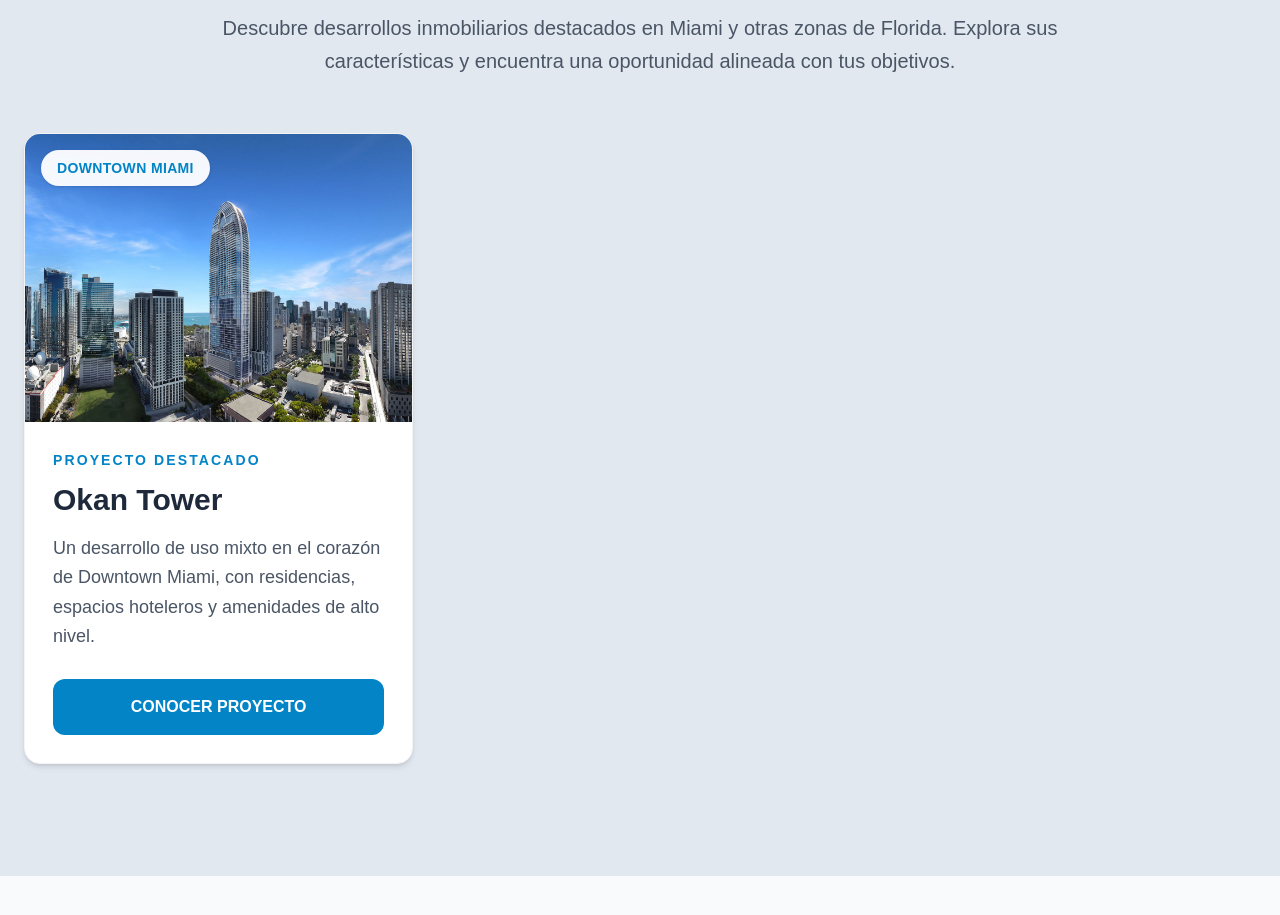
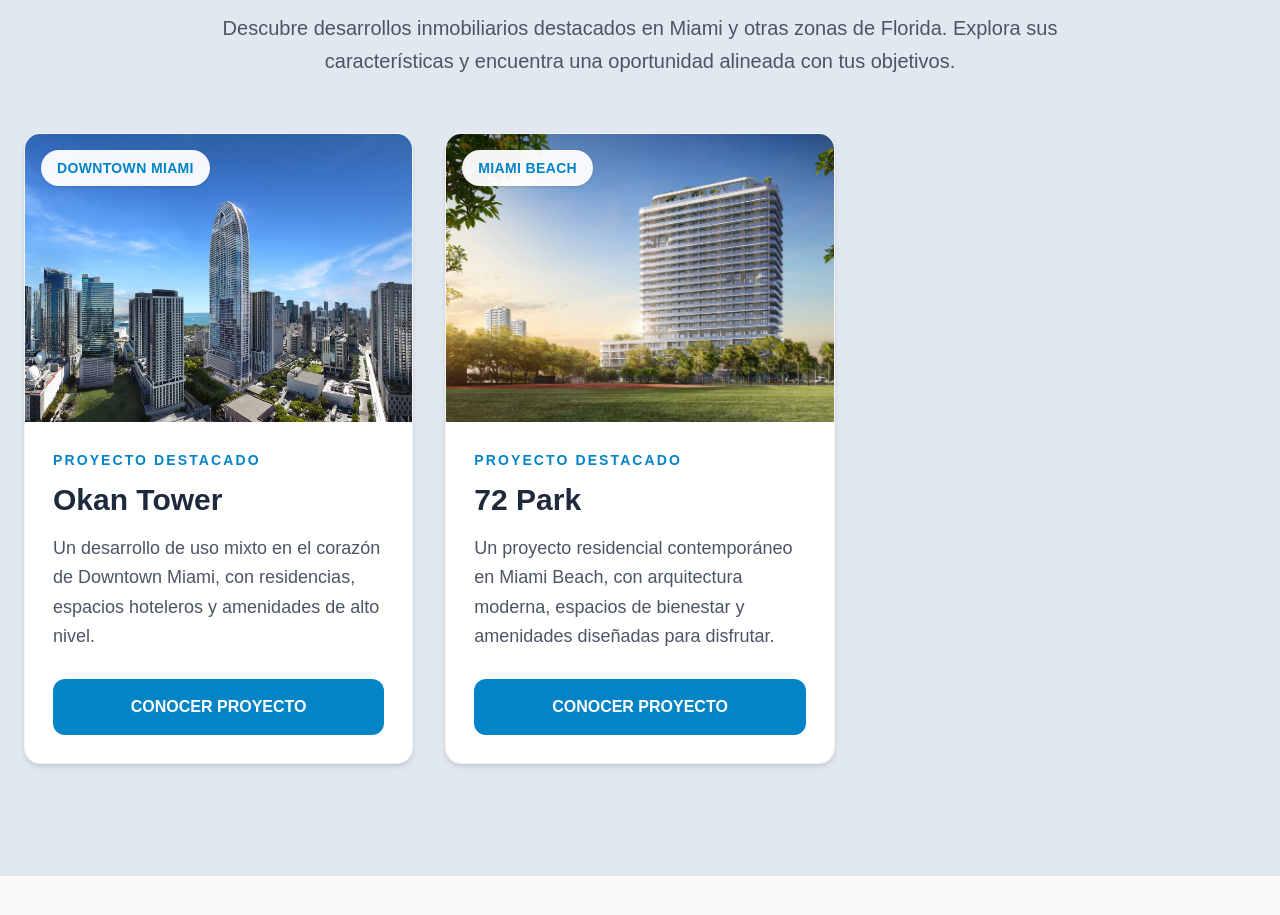
Before and after one commit to omarpul5/yadira-realtor, a Next.js app: page / in a window 1280 px wide. Shown: the part 960-1875 px from the top of the page. Built offline with nearby package versions, Linux system fonts and the light colour scheme; no server answers; the database is empty.

Commit message:
Actualizar sección de proyectos de inversión

```diff
--- a/src/app/RealEstateContent.tsx
+++ b/src/app/RealEstateContent.tsx
@@ -269,6 +269,7 @@ useEffect(() => {
 
 
 
+
 {/* PROYECTOS DE INVERSIÓN */}
 <section id="projects" className="scroll-mt-24 bg-[#E2E8F0] px-6 pt-12 pb-24 md:pt-16 md:pb-28">
   <div className="mx-auto max-w-7xl">
@@ -288,6 +289,8 @@ useEffect(() => {
     </div>
 
     <div className="mx-auto grid max-w-md gap-8 md:max-w-none md:grid-cols-2 lg:grid-cols-3">
+
+      {/* OKAN TOWER */}
       <article className="group overflow-hidden rounded-2xl border border-gray-100 bg-white shadow-md transition-all duration-300 hover:-translate-y-2 hover:shadow-xl">
         <Link href="/proyectos/okan-tower" className="block">
           <div className="relative h-72 overflow-hidden">
@@ -323,9 +326,48 @@ useEffect(() => {
           </div>
         </Link>
       </article>
+
+      {/* 72 PARK */}
+      <article className="group overflow-hidden rounded-2xl border border-gray-100 bg-white shadow-md transition-all duration-300 hover:-translate-y-2 hover:shadow-xl">
+        <Link href="/proyectos/72-park" className="block">
+          <div className="relative h-72 overflow-hidden">
+            <img
+              src="/proyectos/72-park/fachada.jpg"
+              alt="72 Park, proyecto residencial en Miami Beach"
+              className="h-full w-full object-cover transition duration-500 group-hover:scale-105"
+              loading="lazy"
+            />
+
+            <span className="absolute left-4 top-4 rounded-full bg-white/95 px-4 py-2 text-sm font-bold tracking-wide text-[#0284C7] shadow-sm">
+              MIAMI BEACH
+            </span>
+          </div>
+
+          <div className="p-7">
+            <p className="mb-3 text-sm font-bold tracking-[0.15em] text-[#0284C7]">
+              PROYECTO DESTACADO
+            </p>
+
+            <h3 className="mb-4 text-3xl font-bold text-[#1E293B]">
+              72 Park
+            </h3>
+
+            <p className="mb-7 text-lg leading-relaxed text-gray-600">
+              Un proyecto residencial contemporáneo en Miami Beach, con arquitectura moderna,
+              espacios de bienestar y amenidades diseñadas para disfrutar.
+            </p>
+
+            <span className="inline-flex w-full items-center justify-center rounded-xl bg-[#0284C7] px-6 py-4 text-base font-bold text-white transition hover:bg-[#0369A1]">
+              CONOCER PROYECTO
+            </span>
+          </div>
+        </Link>
+      </article>
+
     </div>
   </div>
 </section>
+
 
 
 
```
Lines whose indentation alone changed are shown as unchanged.
